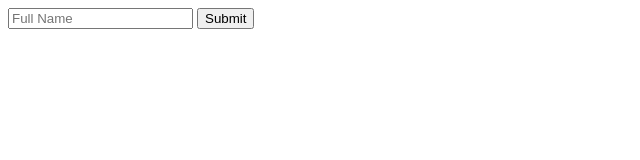
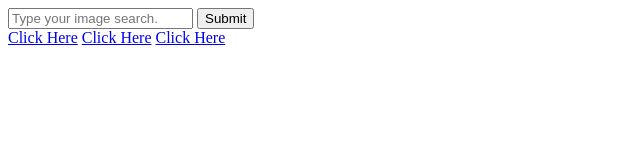
Before and after one commit to w-dorsey/CS50W_Proj_0_Google, a plain HTML site: page img_search.html in a window 1280 px wide. Shown: the whole page, without its empty margins (0-640 px from the left). Drawn offline with Linux system fonts and the light colour scheme.

Commit message:
Update img_search.html
Updated Form Settings.
Updated links.

```diff
--- a/img_search.html
+++ b/img_search.html
@@ -2,13 +2,15 @@
 
 <html lang="en"
 <head>
-    <meta charset="utf-8" />
-    <title>Form</title>
+    <title>Image Search</title>
 </head>
 <body>
     <form>
-        <input type="text" placeholder="Full Name" name="full_name">
+        <input type="text" placeholder="Type your image search." name="img_search">
         <input type="submit">
     </form>
+    <a href="google_main.html">Click Here</a>
+    <a href="img_search.html">Click Here</a>
+    <a href="adv_search.html">Click Here</a>
 </body>
 </html>
```
